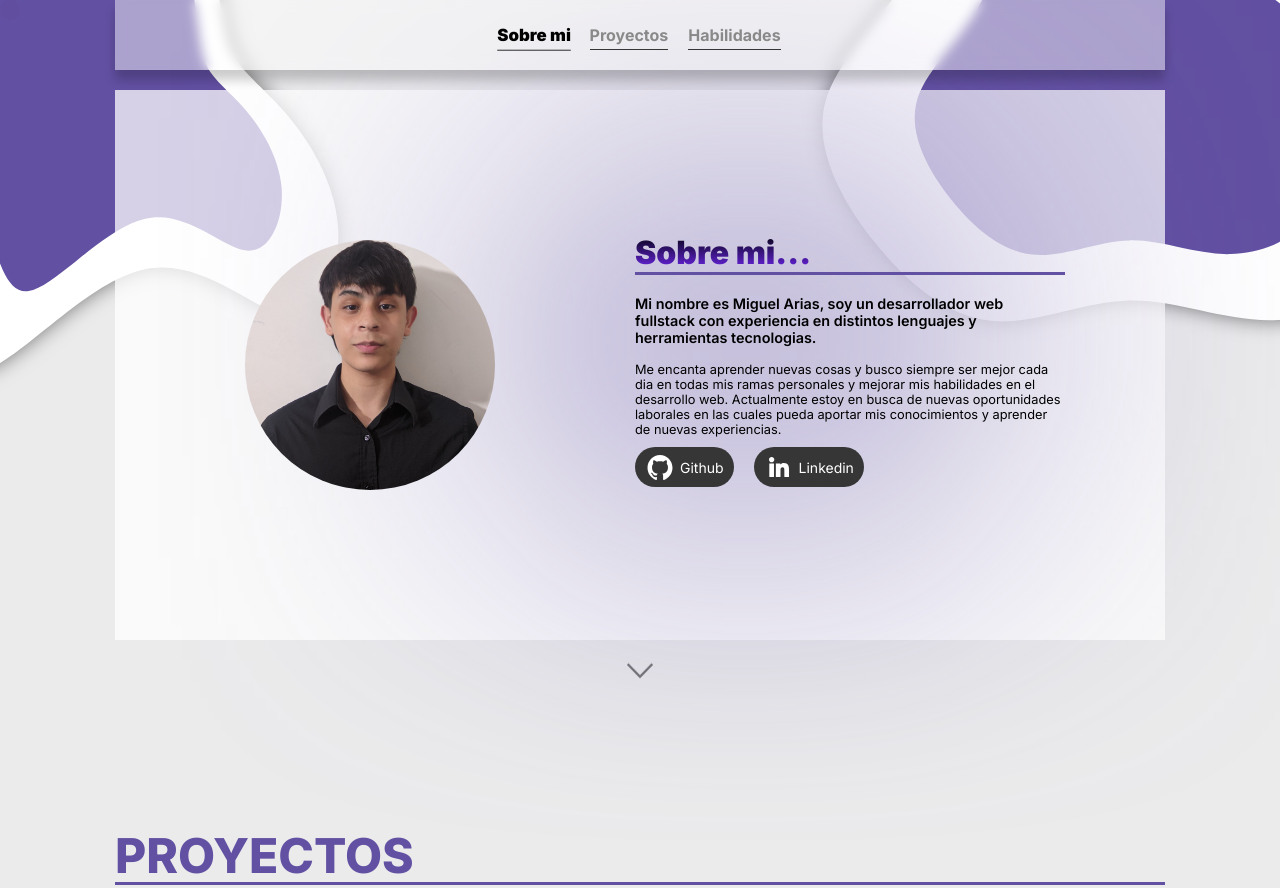
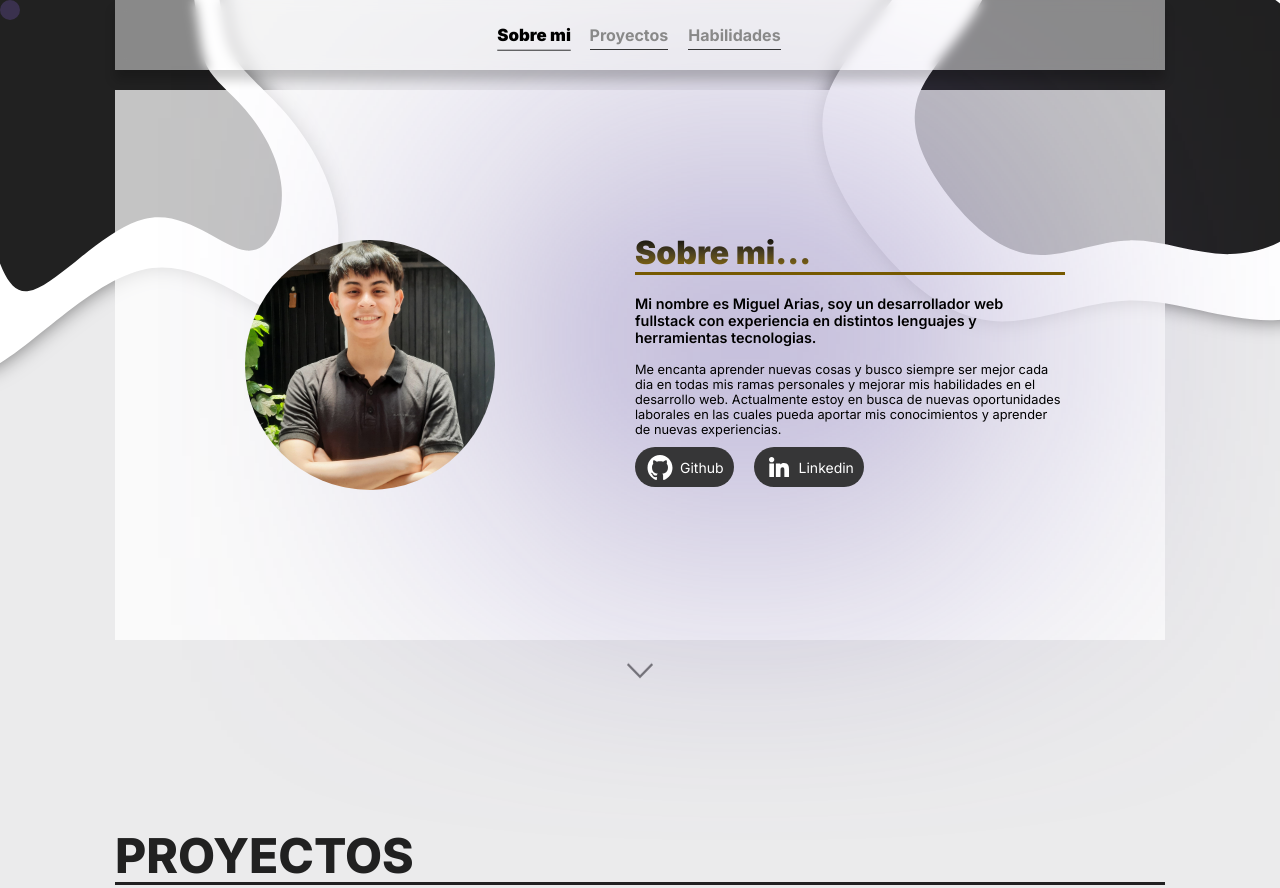
Before and after one commit to Miguelarias0413/Portfolio, a website built with Vite: page index.html in a window 1280 px wide. Shown: the top 888 px of the page. Built offline with nearby package versions, Linux system fonts and the light colour scheme; what parallax-js would draw is missing.

Commit message:
Nuevo estilo, le cambié el morado al un negro

```diff
--- a/index.html
+++ b/index.html
@@ -96,7 +96,7 @@
           <div class="photo__container" data-depth="0.2">
             <img
               data-depth="1"
-              src="images/fotodeperfil/foto-principal.jpeg"
+              src="images/fotodeperfil/Yo-Sonriendo.jpeg"
               alt=""
               id="photo"
             />
--- a/style.css
+++ b/style.css
@@ -121,7 +121,7 @@ body {
       transform: translate(-50%, -50%);
       width: 70%;
       height: 70%;
-      color: var(--purple);
+      color: #212121;
     }
 
   }
@@ -153,7 +153,7 @@ body {
       transform: translate(-50%, -50%);
       width: 70%;
       height: 70%;
-      color: var(--purple);
+      color: #212121;
     }
 
   }
@@ -316,7 +316,7 @@ body {
   width: 100%;
   height: 100%;
   object-fit: cover;
-  object-position: 50% 60%;
+  object-position: 50% 35%;
 }
 .information {
   display: flex;
@@ -347,8 +347,8 @@ body {
   margin-bottom: 20px;
   font-weight: 900;
   font-size: 2rem;
-  border-bottom: 3px solid var(--purple);
-  background-image: linear-gradient( rgb(0, 2, 7), rgba(91, 0, 247, 0.808));
+  border-bottom: 3px solid #765900;
+  background-image: linear-gradient( rgb(0, 2, 7),#493f21,#95720a);
   color: transparent;
   background-clip: text;
 }
@@ -440,14 +440,14 @@ body {
     font-size: 3rem;
     top: -4rem;
     left: 0;
-    color: var(--purple);
+    color: #212121;
     font-weight: 800;
   }
   &::after {
     content: "";
     width: 100%;
     height: 3px;
-    background-color: var(--purple);
+    background-color:#212121;
     position: absolute;
     left: 0;
     top: -0.5rem;
@@ -485,7 +485,6 @@ body {
     width: 100%;
     height: 180px;
     overflow: hidden;
-    border: 2px solid rgba(0, 12, 244, 0.658);
     border-radius: 20px;
 
     img {
@@ -694,7 +693,7 @@ body {
 .skills_title {
   text-align: center;
   font-size: 2rem;
-  color: var(--purple);
+  color: #212121;
 }
 
 .skills {
```
Also changed, not shown: images/fotodeperfil/Yo-Sonriendo.jpeg (added).
